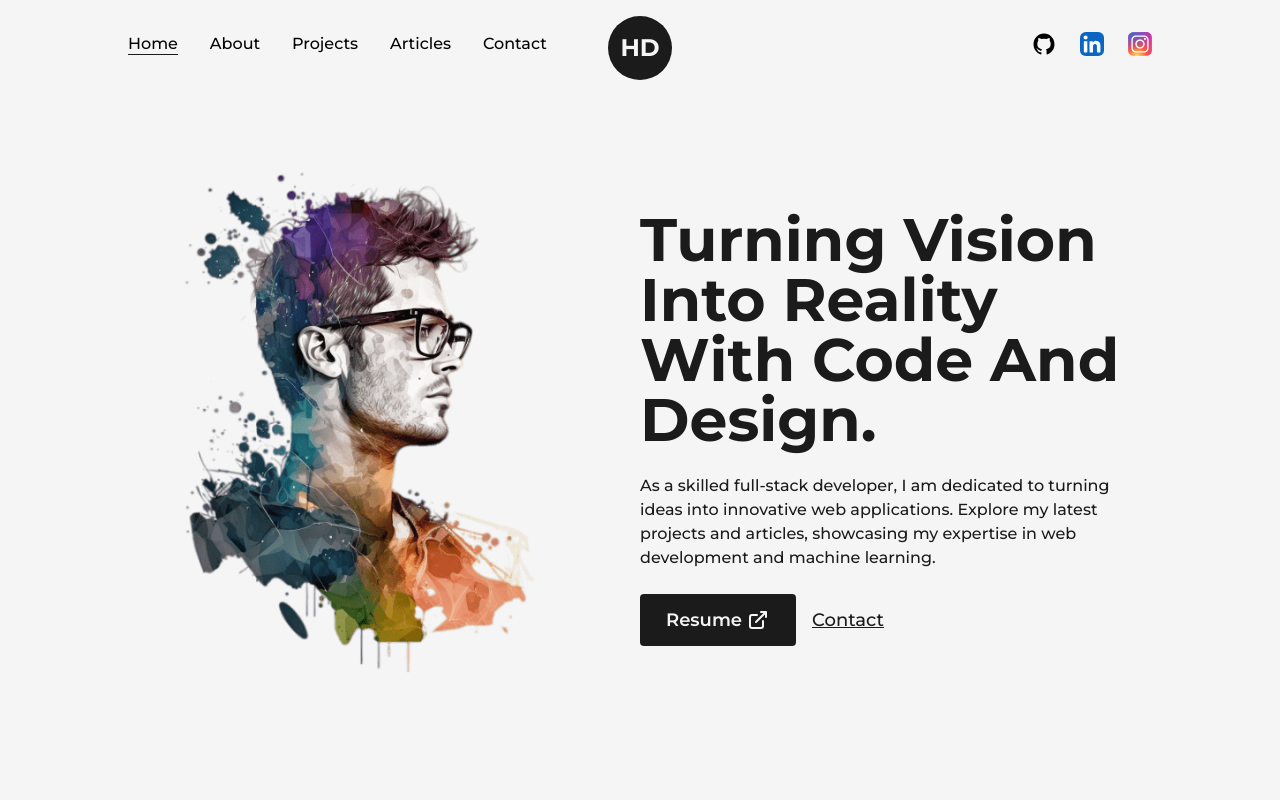
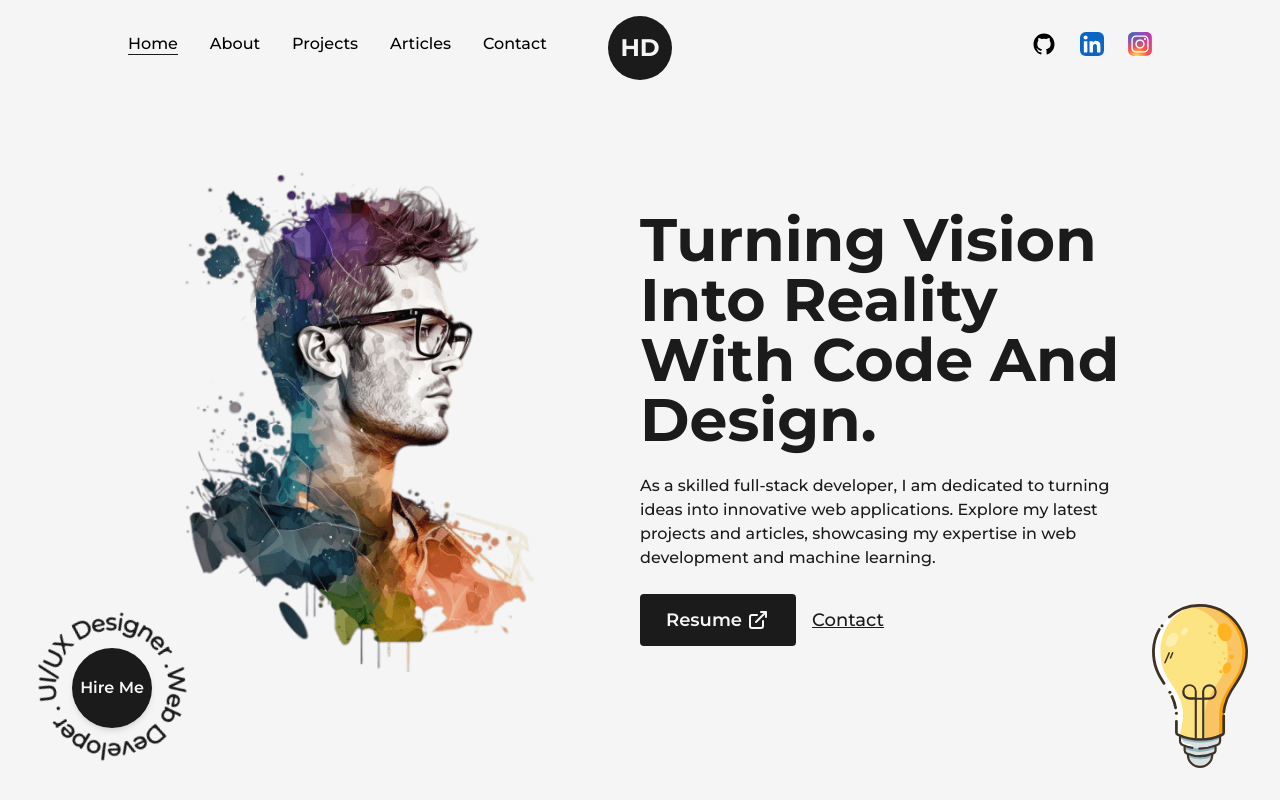
Before and after one commit to dangarharshil11/Portfolio-Website, a Next.js app: page / in a window 1280 px wide. Shown: the top 800 px of the page. Built offline with nearby package versions, Linux system fonts and the light colour scheme.

Commit message:
HireMe button added

```diff
--- /dev/null
+++ b/src/components/HireMe.js
@@ -0,0 +1,21 @@
+import React from "react";
+import { CircularText } from "./Icons";
+import Link from "next/link";
+
+const HireMe = () => {
+  return (
+    <div className="fixed left-4 bottom-4 flex items-center justify-center overflow-hidden">
+      <div className="w-48 h-auto flex items-center justify-center relative">
+        <CircularText className={"fill-dark animate-spin-slow"} />
+        <Link
+          href="/contact"
+          className="flex items-center justify-center absolute left-1/2 top-1/2 -translate-x-1/2 -translate-y-1/2 bg-dark text-light shadow-md border-solid border-dark w-20 h-20 rounded-full font-semibold hover:bg-light hover:text-dark"
+        >
+          Hire Me
+        </Link>
+      </div>
+    </div>
+  );
+};
+
+export default HireMe;
--- a/src/pages/index.js
+++ b/src/pages/index.js
@@ -5,6 +5,8 @@
 import AnimatedText from "@/components/AnimatedText";
 import Link from "next/link";
 import { LinkArrow } from "@/components/Icons";
+import HireMe from "@/components/HireMe";
+import lightBulb from "../../public/images/svgs/miscellaneous_icons_1.svg";
 
 export default function Home() {
   return (
@@ -50,6 +52,14 @@
             </div>
           </div>
         </Layout>
+        <HireMe />
+        <div className="absolute right-8 bottom-8 inline-block w-24">
+          <Image
+            src={lightBulb}
+            alt="Harshil Dangar"
+            className="w-full h-auto"
+          />
+        </div>
       </main>
     </>
   );
--- a/tailwind.config.js
+++ b/tailwind.config.js
@@ -7,15 +7,18 @@
   theme: {
     extend: {
       fontFamily: {
-        mont: ['var(--font-mont)'],
+        mont: ["var(--font-mont)"],
       },
       colors: {
         dark: "#1b1b1b",
         light: "#f5f5f5",
         primary: "#B63E96", // 240,86,199
         primaryDark: "#58E6D9", // 80,230,217
-      }
+      },
+      animation: {
+        "spin-slow": "spin 8s linear infinite",
+      },
     },
   },
   plugins: [],
-}
+};
```
